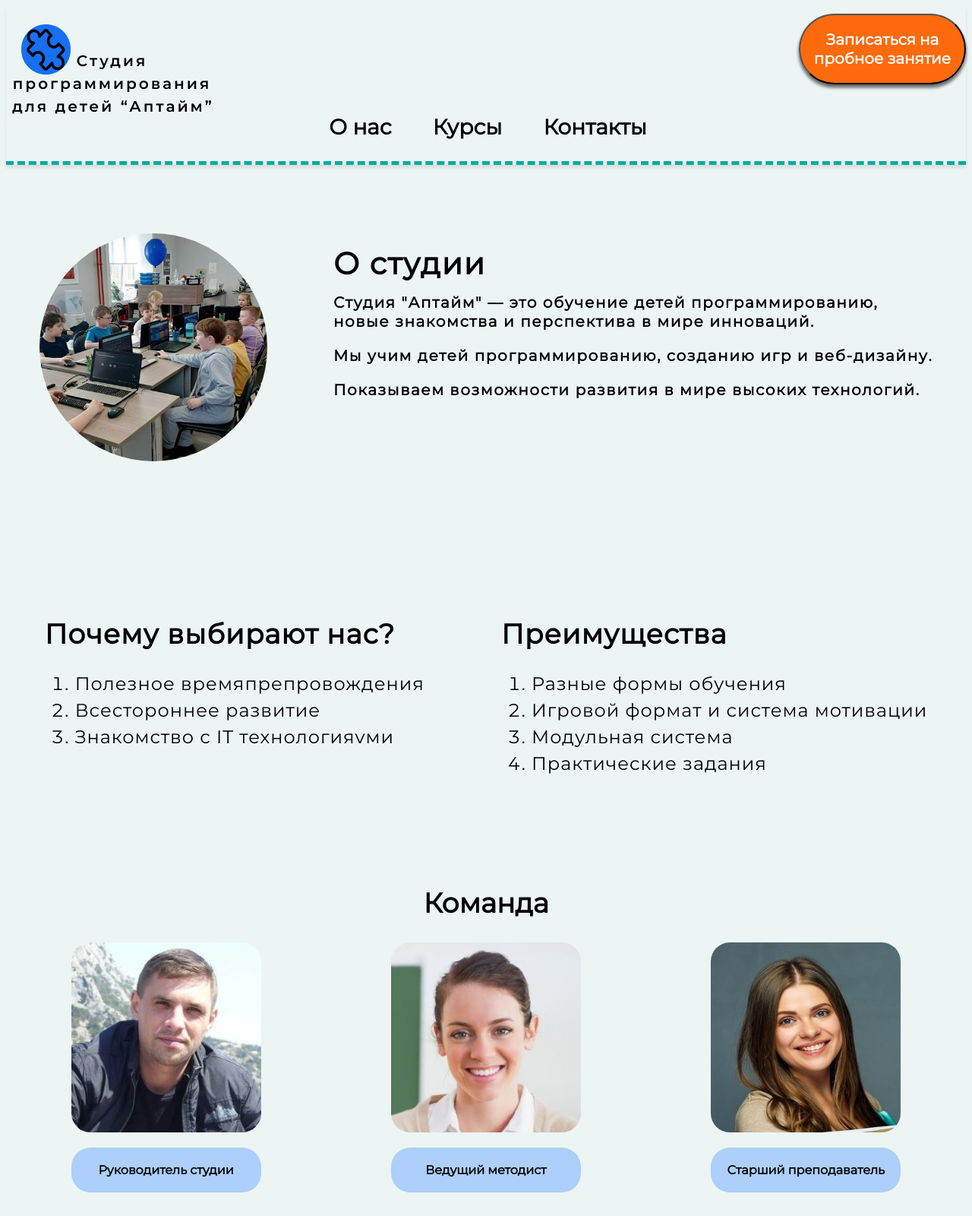
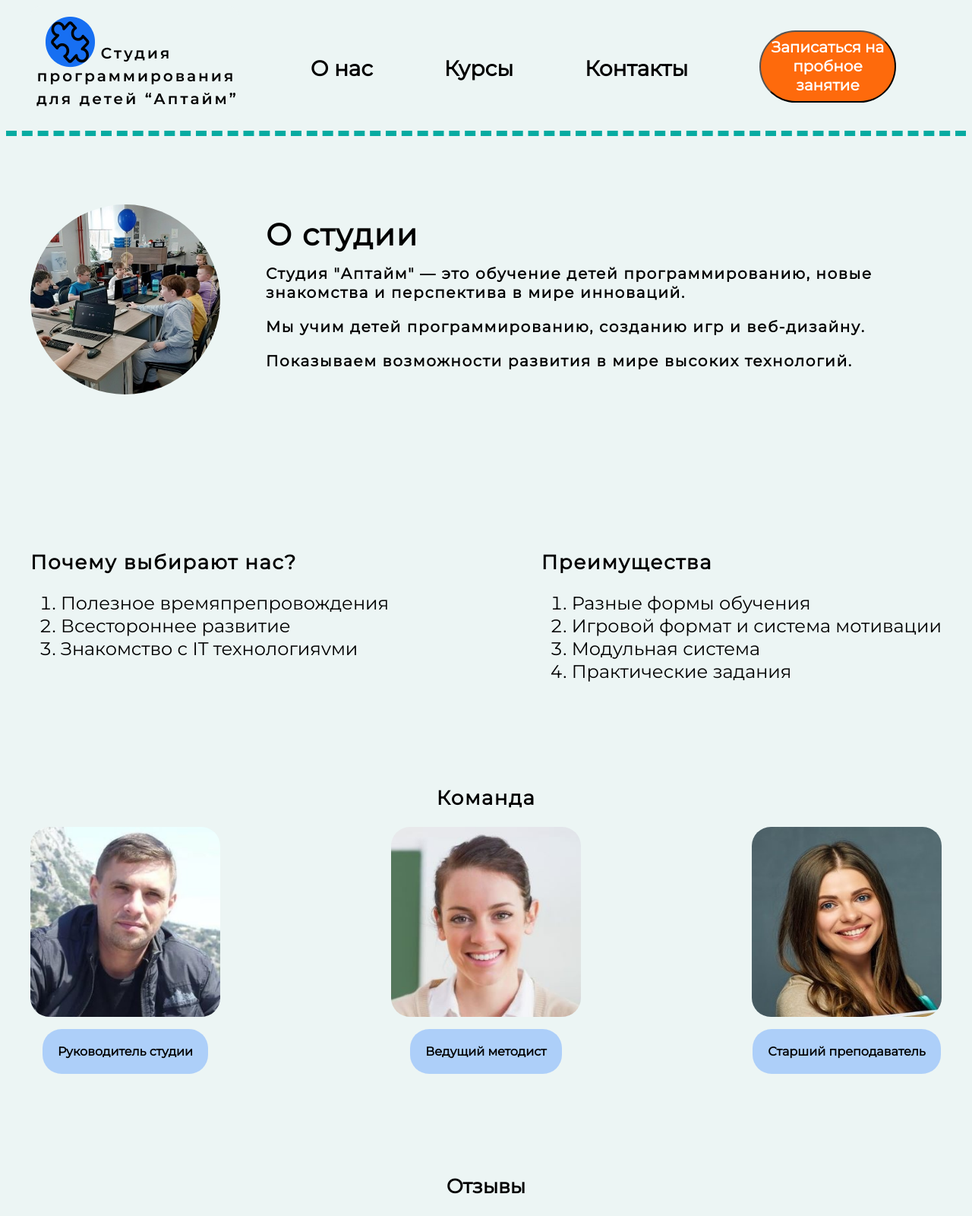
Before and after one commit to elenika61/uptime, a plain HTML site: page index.html in a window 1280 px wide. Shown: the top 1600 px of the page at 76% size. Drawn offline with Linux system fonts and the light colour scheme.

Commit message:
add adaptation

```diff
--- a/index.html
+++ b/index.html
@@ -4,45 +4,53 @@
     <meta charset="UTF-8">
     <meta name="viewport" content="width=device-width, initial-scale=1.0">
     <title>Главная</title>
-    <link rel="preconnect" href="https://fonts.googleapis.com">
-    <link rel="preconnect" href="https://fonts.gstatic.com" crossorigin>
+
     <link href="https://fonts.googleapis.com/css2?family=Montserrat&display=swap" rel="stylesheet">
     <link rel="stylesheet" href="style.css">
 </head>
 <body>
+
+    <header class="header">
         <div class="container">
-<header>
-
+            <div class="links">
                 <div class="logo">
                 <img src="img/logo3.png" alt="" >
                 </div>
-            <div class="links">
+
                 <a href=""> О нас</a>
                 <a href=""> Курсы</a>
                 <a href="contact.html"> Контакты</a>
-            </div>
-        <div class="btn_z">
                 <button id="btn" > Записаться на пробное занятие</button>
             </div>
-
+        </div>
      </header>
 
+
+
+
 <main>
+
     <div class="o_st">
+        <div class="container">
+            <div class="block_st">
                 <div class="img_sti">
                     <img src="img/SJLgR_WEmlA.jpg" alt=" фото студии" class="foto_r">
                 </div>
                 <div class=" block_H1">
                      <h1> О студии</h1>
-            <p> Студия  "Аптайм" — это обучение детей программированию, <br>
-            новые знакомства и перспектива в мире инноваций.
+                    <p> Студия  "Аптайм" — это обучение детей программированию,
+                    новые знакомства и перспектива в мире инноваций. </p>
+                  <p>  Мы учим детей программированию, созданию игр и веб-дизайну.
                     </p>
-            <p>Мы учим детей программированию, созданию игр и веб-дизайну.
-            </p>
-            <p>Показываем возможности развития в мире высоких технологий.
+                    <p> Показываем возможности развития в мире высоких технологий.
                     </p>
                 </div>
             </div>
+
+        </div>
+    </div>
+    <div class="block_q">
+        <div class="container">
             <div class="block_h2">
                 <div class="item">
                     <h2> Почему выбирают нас?</h2>
@@ -61,33 +69,39 @@
                    <li> Практические задания</li>
                     </ol>
                 </div>
-
             </div>
+        </div>
+    </div>
+    <div class="comanda">
+    <div class="container">
             <div class="comanda_h2">
                 <h2> Команда </h2>
             </div>
-    <div class="comanda">
-        <div class="card_1">
+     <div class="cards">
+        <div class="card">
             <img src="img/012796cf2b3334967dc1ec6ea0c6.jpg" alt=""
                 class="foto_c" >
                 <p class="zag">
                     Руководитель студии </p>
         </div>
-        <div class="card_2">
+        <div class="card">
             <img src="img/pretty-teacher-smili.jpg" alt=""
                class="foto_c" >
                 <p class="zag">
                      Ведущий методист</p>
         </div>
-        <div class="card_3">
+        <div class="card">
             <img src="img/shutterstock_721118458-_1_.jpg" alt=""
                 class="foto_c" >
                 <p class="zag">
                      Старший преподаватель</p>
         </div>
         </div>
+    </div>
+    </div>
+
+    <div class="container">
             <h3 class="otz_h3"> Отзывы </h3>
-
 
             <div class="otz_c">
                 <div> <img src="img/012796cf2b3334967dc1ec6ea0c6.jpg" alt=" фото пользователя"
@@ -125,8 +139,10 @@
         <div  class="button">
             <Button id="btm_otz"> Отправить свой  отзыв</Button>
         </div>
-</main>
+        </div>
+</main>  <div class="container">
     <footer>
+
         <div class="logo">
                 <img src="img/logo3.png" alt="">
         </div>
--- a/style.css
+++ b/style.css
@@ -1,7 +1,6 @@
 *{
     font-family: 'Montserrat', sans-serif;
   }
-
 
   body{
     background: #ECF5F4;
@@ -9,80 +8,88 @@
   a{
     font-size: 28px;
     color:black;
-    font-weight: 700; /*насыщенность шрифта*/
-    text-align: center; /*выравнивание текста*/
-    text-decoration: double; /*подчеркивание, зачеркивание...*/
-    line-height: 30px; /*межтекстовый интервал*/
+    font-weight: 700;
+   text-decoration: double;
+    line-height: 30px;
     }
-container{
-        margin: auto;
+
+.container{
         max-width: 1200px;
         width: 100%;
+        margin: auto;
 }
-    header{
-        padding-top: 10px;
-        padding-bottom: 30px;
+.header{
+  border-bottom: 7px dashed #07ABA1;
+}
+  .links{
   display: flex;
+  flex-wrap: wrap;
   justify-content: space-between;
-         border-bottom: 5px dashed #07ABA1;
-        box-shadow: 0px 4px 4px 0px
-         rgba(0, 0, 0, 0.092);
+  align-items: center;
+
 }
 
-    .links > a {
-        margin-right: 50px;
-    }
-    .links{
-        align-self: flex-end;
-    }
-    .logo{
-        width: auto;
-        height: auto;
-        border-radius:35px;
-      }
     #btn{
-        width: 220px;
-        height: 93px;
+        width: 180px;
+        height: 95px;
+        margin-bottom: 5px;
+        margin-right: 5%;
         border-radius: 100px;
         background: rgba(255, 100, 0, 0.95);
-        box-shadow: 0px 4px 4px 0px rgba(0, 0, 0, 0.25), 0px 4px 4px 0px rgba(0, 0, 0, 0.25), 0px 4px 4px 0px rgba(0, 0, 0, 0.25);
-        color: #FFF;
         text-align: center;
         font-size: 20px;
+        color: #FFF;
         font-style: normal;
         font-weight: 600;
-        line-height: 25px; /* 104.167% */
+        line-height: 25px;
     }
-    .o_st{
+    .block_st{
         display: flex;
-        justify-content:space-around;
+        justify-content:space-between;
+
     }
-    .img_sti{
-      display: flex;
-    }
+
     .foto_r{
         padding-top: 90px;
         padding-bottom:90px;
-        width: 300px;
-        height: 300px;
+        width: 250px;
+        height: 250px;
         border-radius:50%;
      }
     .block_H1{
       padding-top: 90px;
+       padding-left: 5%;
+
         font-size: 20px;
         font-style: normal;
         font-weight: 600;
-        line-height: 25px; /* 187.5% */
-        letter-spacing: 1.6px;}
+        line-height: 25px;
+        letter-spacing: 1.6px;
+      }
+      h2{
+        font-size: 26px;
+        font-weight: 600;
+        letter-spacing: 1.6px
+      }
     .block_h2{
+
+        display: flex;
+        justify-content:space-between;
+
+          }
+          .block_q{
             padding-top: 90px;
-        display: flex;
-        justify-content:space-around;
             font-size: 24px;
             font-style: normal;
             font-weight: 400;
-        line-height: 35px; /* 140.625% */
-        letter-spacing: 1.0px;
+            line-height: 30px;
+          }
+    .comanda{
+
+     display: flex;
+    flex-direction: column;
+    align-items: center;
+    justify-content: center;
     }
     .comanda_h2{
         padding-top: 90px;
@@ -90,9 +97,15 @@ container{
         font-size: 24px;
         font-weight: 600;
     }
-    .comanda{
+    .cards{
       display: flex;
-        justify-content:space-around;
+        justify-content:space-between;
+    }
+    .card{
+      display: flex;
+    flex-direction: column;
+    align-items: center;
+    justify-content: center;
     }
     .foto_c{
         border-radius: 25px;
@@ -110,7 +123,7 @@ container{
       .otz_h3 {
         padding-top:  90px;
         text-align: center;
-        font-size: 30px;
+        font-size: 26px;
         font-weight: 600;
       }
       .otz_c{
@@ -156,9 +169,11 @@ container{
 
       .block_c{
         display: flex;
-        justify-content:center;
-        gap: 10%;
+       justify-content:space-evenly;
+       width: 100%;
+      gap: 5%;
          }
+
         .iframe{
             display: flex;
             justify-content: center;
@@ -178,47 +193,81 @@ container{
     }
 
    @media (max-width: 1024px)
-{   *{
-    font-size:  16px;
-    }
-    a {
+   { *{
     font-size:  16px;
     }
     .container{
-       max-width: 900px;
+       max-width: 980px;
+    }
+      a{
+        font-size:  20px;
       }
    }
-@media (max-width: 1024px) and (min-width: 771px)
+ @media (max-width: 768px)
  {
-    .container{
-        max-width: 800px;
+    *{
+      font-size: 12px;
     }
+    a{
+      font-size: 14px;
+    }
+    h1{
+      font-size: 16px;
+        font-weight: 600;
+    }
+    h2{
+      font-size: 16px;
+      font-weight: 600;
 
     }
- @media (max-width: 771px) and (min-width: 320px)
-{
-    *{
-      font-size:12px;
+    h4{
+      font-size: 16px;
+      font-weight: 600;
+    }
+    .otz_h3{
+      font-size: 16px;
+        font-weight: 600;
     }
     .container{
-        max-width: 320px;
+        max-width: 700px;
      }
      .foto_r{
-      width: 200px;
-      height: 200px;
+      width: 100px;
+      height: 100px;
       border-radius:50%;
    }
    #btn{
-    width: 190px;
-    height: 80px;
+    width: 120px;
+    height: 60px;
     border-radius: 100px;
     font-size: 12px;
     font-weight: 100;
-    line-height: 15px; /* 104.167% */
+    line-height: 15px;
 }
 .foto_c{
   width: 98px;
   height: 98px;}
-
-
  }
+ @media (max-width: 556px)
+{
+.container{
+    max-width: 350px;
+ }
+ .foto_r{
+  width: 80px;
+  height: 80px;
+  border-radius:50%;
+}
+#btn{
+width: 110px;
+height: 45px;
+border-radius: 100px;
+font-size: 10px;
+font-weight: 100;
+line-height: 15px;
+}
+h4{
+  font-size: 12px;
+  font-weight: 400;
+}
+}
--- a/style1.css
+++ /dev/null
@@ -1,230 +0,0 @@
-*{
-    font-family: 'Montserrat', sans-serif;
-  }
-  body{
-    background:#ECF5F4;
-  }
-  .container{
-    margin: auto;
-    max-width: 1200px;
-    width: 100%;
-    display: flex;
-    flex-direction: column;
-  }
-  header{
-    width: 1300px;
-    position: absolute;
-    left: 10%;
-    padding-top: 10px;
-    padding-bottom:30px;
-    display: flex;
-    justify-content: space-between;
-    border-bottom: 7px dashed #07ABA1;
-  box-shadow: 0px 4px 4px 0px
-   rgba(0, 0, 0, 0.092);
-  }
-
-.links > a {
-    margin-right: 50px;
-
-}
-.links{
-    padding-top: 50px;
-    margin-left: 10px;
-    color: #000;
-font-size: 20px;
-font-style: normal;
-font-weight: 700;
-line-height: 50px; /* 250% */
-letter-spacing: 5px;
-}
- #btn{
-    width: 230px;
-    height: 93px;
-    border-radius: 100px;
-background: rgba(255, 100, 0, 0.95);
-box-shadow: 0px 4px 4px 0px rgba(0, 0, 0, 0.25), 0px 4px 4px 0px rgba(0, 0, 0, 0.25), 0px 4px 4px 0px rgba(0, 0, 0, 0.25);
-  color: #FFF;
- text-align: center;
- font-size: 24px;
- font-style: normal;
- font-weight: 700;
- line-height: 25px; /* 104.167% */
- letter-spacing: 3.6px;}
- .block_H1{
-  width:650px;
-	height:500px;
-		position:absolute;
-	left:45%;
-	top:40%;
-  color: #000;
-   font-size: 20px;
-  font-style: normal;
-  font-weight: 400;
-  line-height: 35px; /* 187.5% */
-  letter-spacing: 3.6px;
-}
-  .foto_r{
-      border-radius: 500px;
-      position:absolute;
-	left:10%;
-	top:35%;
-    }
-    .block_h2{
-     width: 1300px;
-      height: 400px;
-     margin-top: 850px;
-     display: flex;
-      justify-content:space-evenly;
-      position: absolute;
-     left:10% ;
-
-      font-size: 24px;
-     font-style: normal;
-     font-weight: 400;
-     line-height: 45px; /* 140.625% */
-     letter-spacing: 3.2px;
-
-    }
-    .item{
-
-      width: 450px ;
-    }
-
-    h2{
-      font-size: 32px;
-      font-weight: 700;
-          }
-    .comanda_h2{
-     text-align: center;
-     width: 1300px;
-     height: 50px;
-     margin-top: 1200px;
-     position: absolute;
-     left: 10%;
-
-    }
-    .comanda{
-      width: 1300px;
-      height: 400px;
-     margin-top: 1300px;
-     position: absolute;
-      left: 10%;
-      display: flex;
-      justify-content:space-around;
-     }
-
-      .foto_c{
-        border-radius: 25px;
-        width: 300px;
-        height: 300px;
-      }
-      .zag{
-        display: block;
-        width: 280px;
-        font-weight: 300;
-        font-size: 24px;
-        color: black;
-        padding: 17px;;
-        text-align:center;
-        border-radius: 25px;
-        background: rgba(115, 171, 255, 0.51);
-      }
-      h3{
-        font-size: 32px;
-        font-weight: 500;
-            }
-        .otz_h3{
-          display: block;
-          text-align: center;
-          width: 1300px;
-          height: 50px;
-          margin-top: 1780px;
-          position: absolute;
-          left: 10%;
-        }
-.otz_c{
-  width: 1300px;
-	height: 600px;
-  margin-top: 1850px;
-		position:absolute;
-    left: 10%;
-    display: flex;
-    justify-content: space-between ;
- }
- .otz_c2{
-  width: 1300px;
-	height: auto;
-  margin-top:  2050px;
-		position:absolute;
-    left: 10%;
-    display: flex;
-    justify-content: space-between ;
-
- }
-     .section{
-      width: 300px;
-      height: 150px;
-   text-align: center;
-      border-radius: 25px;
-      background:#73ABFF2B;
-        }
-      .btm_otz{
-      margin-top: 2250px;
-      position:absolute;
-      left: 45%;
-      width: 230px;
-      height: 80px;
-      border-radius: 50px;
-background:rgba(115, 171, 255, 0.51);
-box-shadow: 0px 4px 4px 0px rgba(0, 0, 0, 0.25), 0px 4px 4px 0px rgba(0, 0, 0, 0.25), 0px 4px 4px 0px rgba(0, 0, 0, 0.25);
-  color: #FFF;
- text-align: center;
- font-size: 24px;
- font-style: normal;
- font-weight: 70;
- line-height: 25px; /* 104.167% */
- letter-spacing: 3.6px;
-
-}
-footer{
-  width: 1300px;
-	height: auto;
-margin-top: 2400px;
-position:absolute;
-left: 10%;
-  display: flex;
-  justify-content: space-between;
-  flex-wrap: wrap;
-  align-items: center;
-  border-top: 7px dashed #07ABA1;
-  box-shadow: 0px 4px 4px 0px
-   rgba(0, 0, 0, 0.092);
-}
-.footer-block_c{
-  width: 1300px;
-      height: 400px;
-     margin-top: 850px;
-     display: flex;
-      justify-content:space-evenly;
-      position: absolute;
-     left:10% ;
-
-}
-.block_c{
-  width: 1300px;
-      height: 400px;
-     margin-top: 300px;
-     display: flex;
-      justify-content:space-evenly;
-      position: absolute;
-     left:10% ;
-}
-iframe{
-  margin-top: 600px;
-  display: block;
-  left: 40%;
-  position: absolute;
-
-
-}
```
Also changed, not shown: contact.html (+20 -15 lines). Lines whose indentation alone changed are shown as unchanged.
